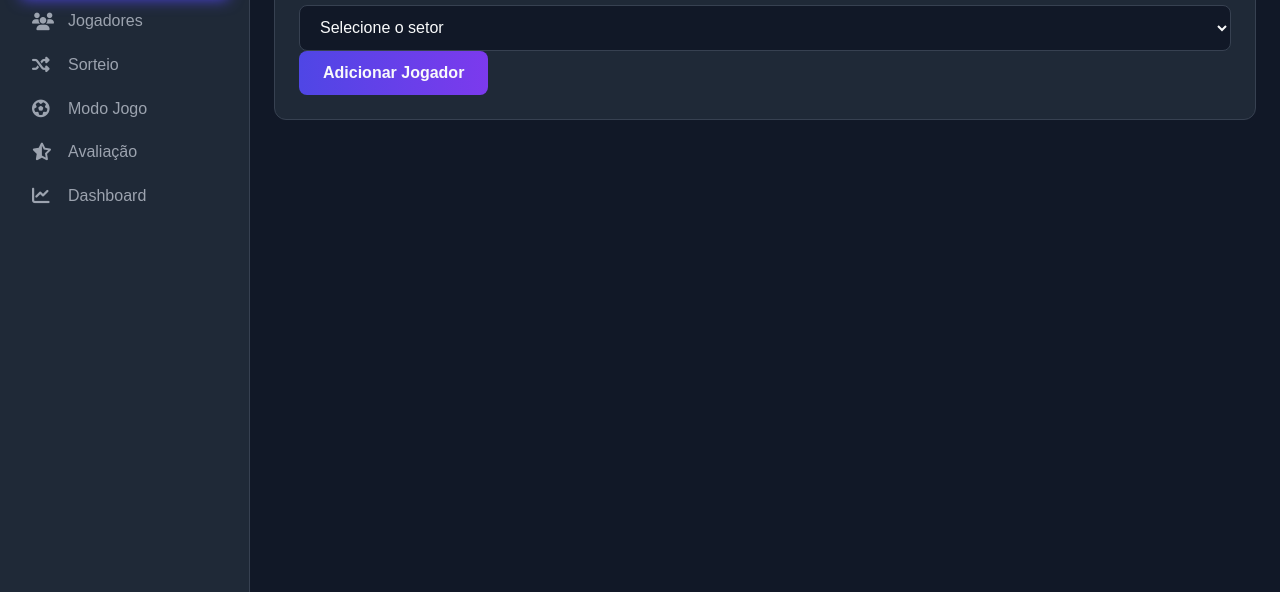
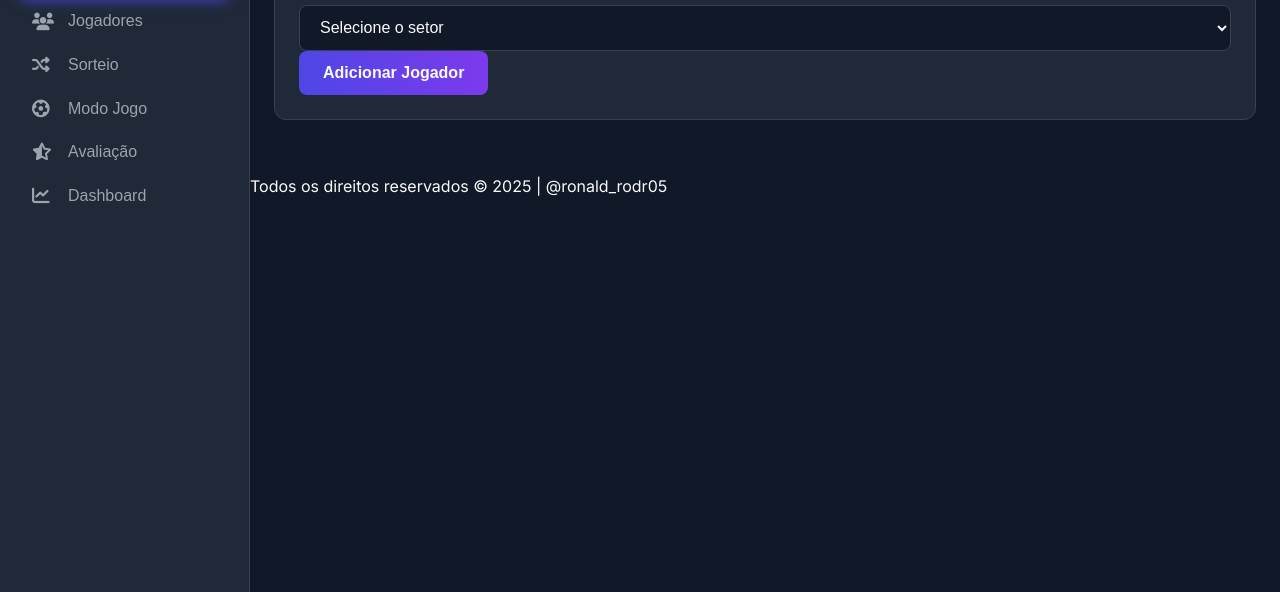
Before and after one commit to rrvdev/rrvdev.github.io, a plain HTML site: page index.html in a window 1280 px wide. Shown: the part 208-800 px from the top of the page. Drawn offline with nearby package versions, Linux system fonts and the light colour scheme; no server answers.

Commit message:
Update index.html

```diff
--- a/index.html
+++ b/index.html
@@ -145,6 +145,11 @@
           </div>
         </section>
       </div>
+
+      <footer class="main-footer">
+        <p>Todos os direitos reservados &copy; 2025 | @ronald_rodr05</p>
+      </footer>
+
     </main>
   </div>
 
```
